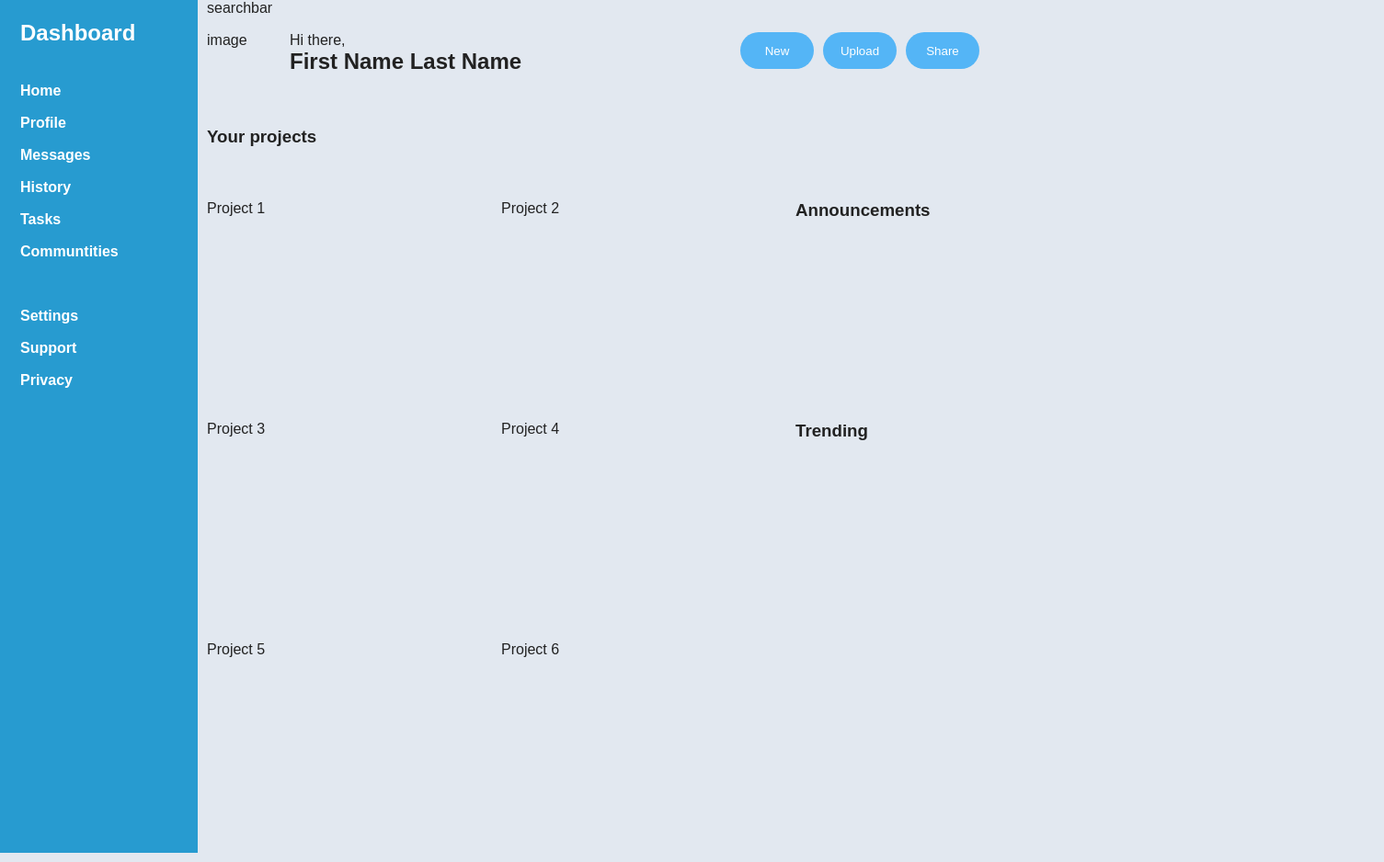
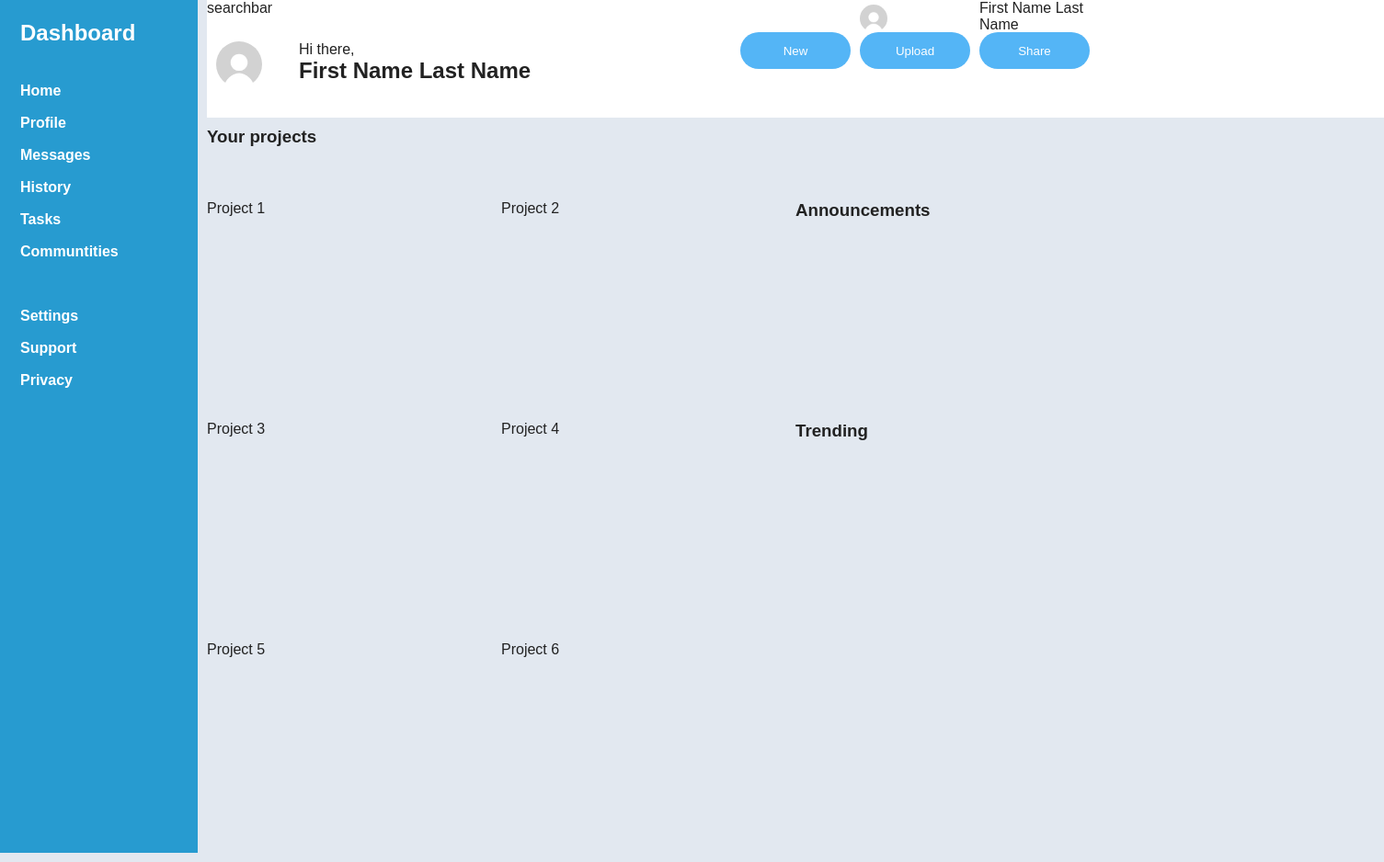
Before and after one commit to kelly-guo/admin-dashboard, a plain HTML site: page index.html in a window 1280 px wide. Shown: the whole page at 92% size, 1505 px wide, since content can reach past the window. Drawn offline with Linux system fonts and the light colour scheme.

Commit message:
added profile picture and refined header

```diff
--- a/index.html
+++ b/index.html
@@ -11,7 +11,9 @@
     <div class = "container">
         <div class="header">
             <div class="search">searchbar</div>
-            <div class="pfp">image</div>
+            <div class="pfp2"><img src="pfp.png" alt="Describe the link destination"></div>
+            <div class="small-name">First Name Last Name</div>
+            <div class="pfp"><img src="pfp.png" alt="Describe the link destination"></div>
             <div class="greet">Hi there, <h2>First Name Last Name</h2></div>
             <button class="header-button" id="new">New</button>
             <button class="header-button" id="upload">Upload</button>
--- a/styles.css
+++ b/styles.css
@@ -86,18 +86,55 @@ body {
     grid-column-end: 4;
     display: grid;
     grid-template-rows: 25px 40px;
-    grid-template-columns: 10vh 60vh 10vh 10vh 10vh;
+    grid-template-columns: 10vh 60vh 15vh 15vh 15vh;
     gap: 10px;
+    background-color: white;
+    min-width: 100vw;
 }
 
 .greet {
     grid-column-start: 2;
     grid-row: 2;
+    margin: 10px;
 }
 
 .pfp {
     grid-column-start: 1;
     grid-row: 2;
+    border-radius: 50%;
+    width: 50px;
+    height: 50px;
+    overflow: hidden;
+    margin: 10px;
+}
+
+
+.pfp2 {
+
+    grid-column-start: 4;
+    grid-row: 1;
+    border-radius: 50%;
+    width: 30px;
+    height: 30px;
+    overflow: hidden;
+    margin-top: 5px;
+
+}
+
+.pfp2 img {
+    object-fit: cover;
+    width: 100%;
+    height: 100%
+}
+
+.pfp img {
+    object-fit: cover;
+    width: 100%;
+    height: 100%
+}
+
+.small-name {
+    grid-column: 5;
 }
 
 .header-button {
```
Also changed, not shown: pfp.png (added).
